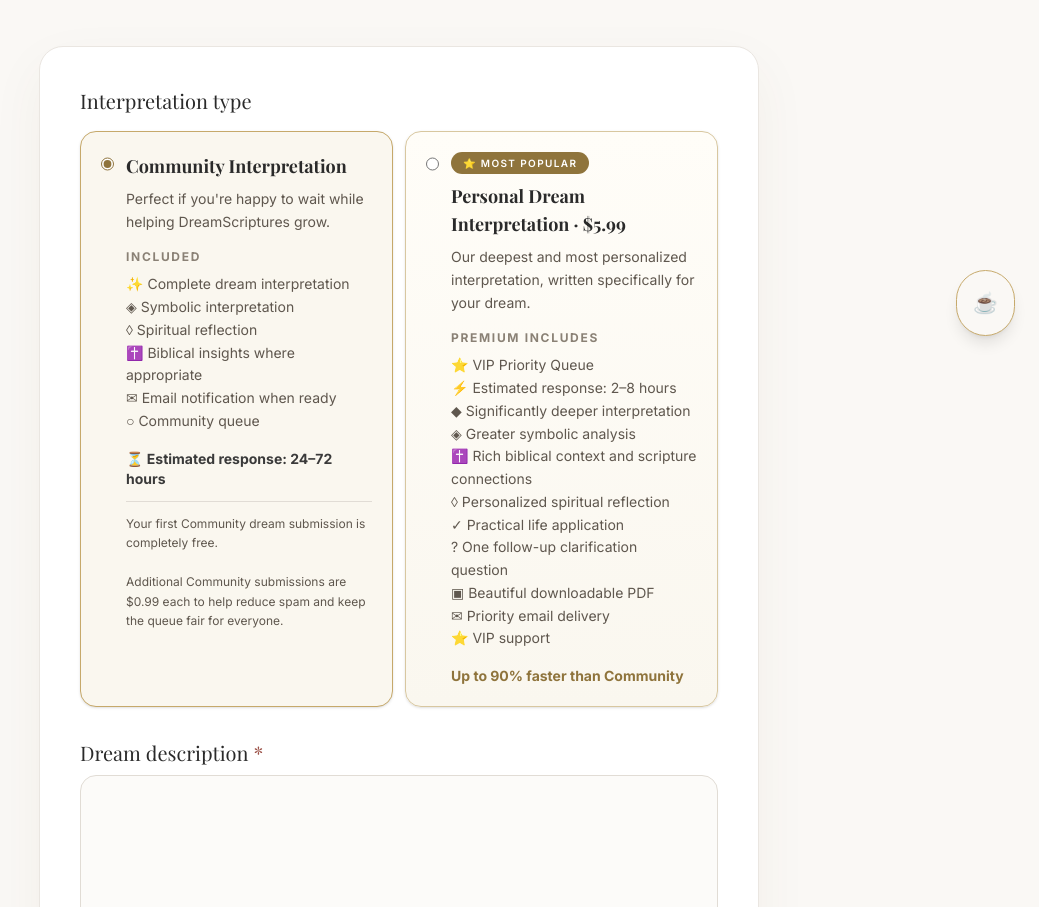
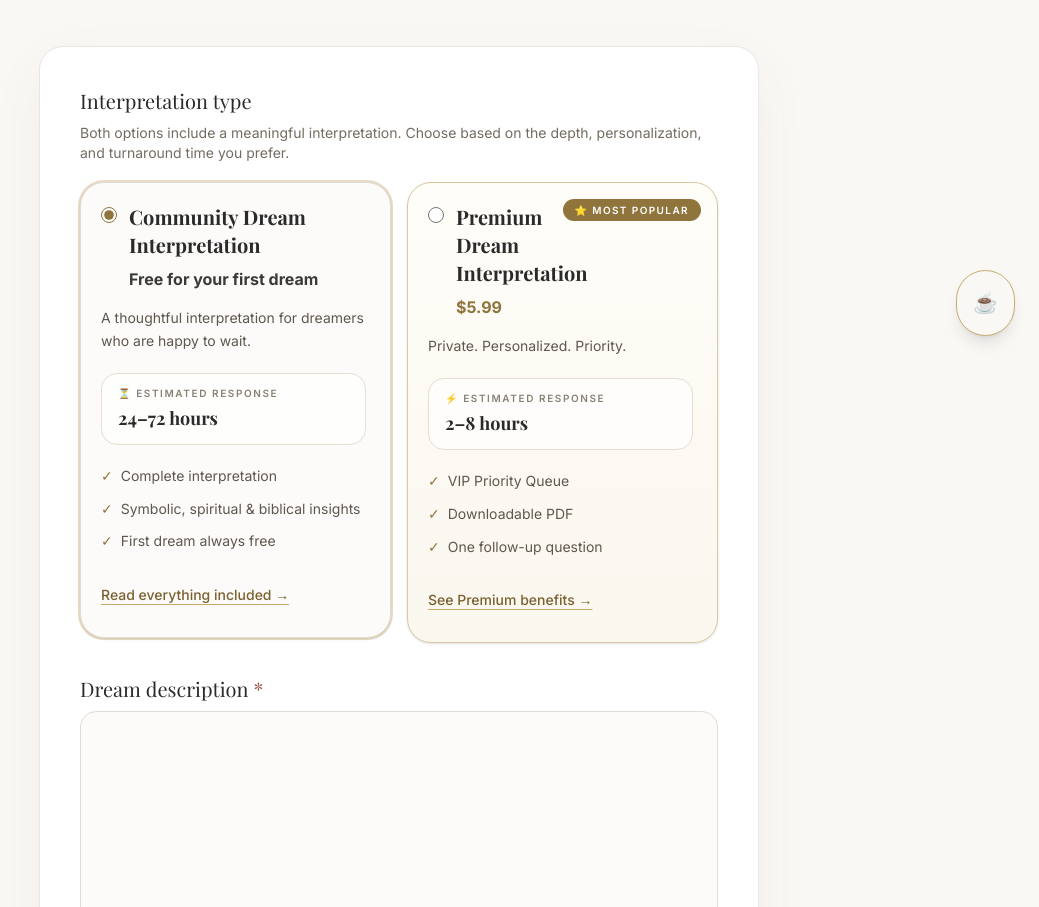
Before and after one commit to dreamscriptures-Moon/Dreamscriptures_, a Next.js app: page /submit-dream in a window 1280 px wide. Shown: the part 440-1347 px from the top of the page, without its empty margins (241-1280 px from the left). Built offline with nearby package versions, Linux system fonts and the light colour scheme; a web font is replaced by a local one.

Commit message:
Revamp submit page

```diff
--- a/app/submit-dream/DreamSubmissionForm.jsx
+++ b/app/submit-dream/DreamSubmissionForm.jsx
@@ -42,6 +42,49 @@
   );
 }
 
+function InterpretationCard({ value, title, price, description, responseTime, highlights, expandedBenefits, detailsId, readMoreLabel, premium = false, defaultChecked = false }) {
+  const [detailsOpen, setDetailsOpen] = useState(false);
+  const [hovered, setHovered] = useState(false);
+  const expanded = detailsOpen || hovered;
+
+  function handleMouseEnter() {
+    if (window.matchMedia("(hover: hover) and (pointer: fine)").matches) setHovered(true);
+  }
+
+  return (
+    <div
+      className={`relative rounded-3xl border p-5 text-sm text-[#5F574E] shadow-sm transition duration-300 hover:-translate-y-0.5 focus-within:outline-2 focus-within:outline-offset-2 focus-within:outline-[#8F743C] has-[:checked]:ring-2 has-[:checked]:ring-[#C6A96B]/40 ${premium ? "border-[#D8C7A0] bg-gradient-to-b from-[#FFFDF8] to-[#FAF7EF] hover:border-[#B79B5E] hover:shadow-lg" : "border-[#E1DCD5] bg-[#FCFBF9] hover:border-[#C6A96B] hover:shadow-md"}`}
+      onMouseEnter={handleMouseEnter}
+      onMouseLeave={() => setHovered(false)}
+    >
+      {premium && <span className="absolute right-4 top-4 inline-flex rounded-full bg-[#8F743C] px-3 py-1 text-[10px] font-semibold uppercase tracking-[0.14em] text-white">⭐ Most Popular</span>}
+      <label className="block cursor-pointer pr-1">
+        <span className="flex items-start gap-3">
+          <input type="radio" name="submissionType" value={value} defaultChecked={defaultChecked} className="mt-1 h-4 w-4 shrink-0 accent-[#8F743C]" />
+          <span className={premium ? "block pr-24" : "block"}>
+            <strong className="block font-serif text-xl text-[#2A2A2A]">{title}</strong>
+            <strong className={`mt-2 block text-base ${premium ? "text-[#8F743C]" : "text-[#3A3A3A]"}`}>{price}</strong>
+          </span>
+        </span>
+        <span className="mt-4 block leading-relaxed">{description}</span>
+        <span className="mt-5 block rounded-2xl border border-[#E5DED1] bg-white/65 px-4 py-3">
+          <span className="block text-[10px] font-semibold uppercase tracking-[0.16em] text-[#8A8175]">{premium ? "⚡" : "⏳"} Estimated response</span>
+          <strong className="mt-1 block font-serif text-lg text-[#2A2A2A]">{responseTime}</strong>
+        </span>
+        <span className="mt-5 block space-y-2.5">
+          {highlights.map((highlight) => <span key={highlight} className="flex gap-2 leading-relaxed"><span aria-hidden="true" className="text-[#8F743C]">✓</span><span>{highlight}</span></span>)}
+        </span>
+      </label>
+      <button type="button" aria-expanded={expanded} aria-controls={detailsId} onClick={() => setDetailsOpen((open) => !open)} className="mt-5 inline-flex min-h-11 items-center text-left font-medium text-[#7A612F] underline decoration-[#C6A96B] underline-offset-4 focus-visible:rounded-md focus-visible:outline-2 focus-visible:outline-offset-4 focus-visible:outline-[#8F743C]">
+        {detailsOpen ? "Show less" : readMoreLabel}
+      </button>
+      <div id={detailsId} aria-hidden={!expanded} className={`grid transition-[grid-template-rows,opacity] duration-500 ease-out motion-reduce:transition-none ${expanded ? "grid-rows-[1fr] opacity-100" : "grid-rows-[0fr] opacity-0"}`}>
+        <div className="overflow-hidden"><div className="mt-5 border-t border-[#DED5C5] pt-5">{expandedBenefits}</div></div>
+      </div>
+    </div>
+  );
+}
+
 export default function DreamSubmissionForm() {
   const [state, formAction, pending] = useActionState(submitDreamAction, initialState);
   const [showCustomSymbols, setShowCustomSymbols] = useState(false);
@@ -82,15 +125,32 @@
       <div className="space-y-8">
         <fieldset>
           <legend className="font-serif text-xl text-[#2A2A2A]">Interpretation type</legend>
-          <div className="mt-4 grid gap-3 sm:grid-cols-2">
-            <label className="group flex cursor-pointer items-start gap-3 rounded-2xl border border-[#E1DCD5] bg-[#FCFBF9] px-5 py-5 text-sm text-[#5F574E] shadow-sm transition duration-200 hover:-translate-y-0.5 hover:border-[#C6A96B] hover:shadow-md has-[:checked]:border-[#C6A96B] has-[:checked]:bg-[#FAF7EF] focus-within:outline-2 focus-within:outline-offset-2 focus-within:outline-[#8F743C]">
-              <input type="radio" name="submissionType" value="Community" defaultChecked className="mt-1 h-4 w-4 accent-[#8F743C]" />
-              <span><strong className="block font-serif text-lg text-[#2A2A2A]">Community Interpretation</strong><span className="mt-2 block leading-relaxed">Perfect if you&apos;re happy to wait while helping DreamScriptures grow.</span><strong className="mt-4 block text-xs uppercase tracking-[0.14em] text-[#8A8175]">Included</strong><span className="mt-2 block leading-relaxed">✨ Complete dream interpretation<br />◈ Symbolic interpretation<br />◊ Spiritual reflection<br />✝️ Biblical insights where appropriate<br />✉ Email notification when ready<br />○ Community queue</span><strong className="mt-4 block text-[#3A3A3A]">⏳ Estimated response: 24–72 hours</strong><span className="mt-3 block border-t border-[#E1DCD5] pt-3 text-xs leading-relaxed">Your first Community dream submission is completely free.<br /><br />Additional Community submissions are $0.99 each to help reduce spam and keep the queue fair for everyone.</span></span>
-            </label>
-            <label className="group flex cursor-pointer items-start gap-3 rounded-2xl border border-[#D8C7A0] bg-gradient-to-b from-[#FFFDF8] to-[#FAF7EF] px-5 py-5 text-sm text-[#5F574E] shadow-sm transition duration-200 hover:-translate-y-0.5 hover:border-[#B79B5E] hover:shadow-lg has-[:checked]:ring-2 has-[:checked]:ring-[#C6A96B]/40 focus-within:outline-2 focus-within:outline-offset-2 focus-within:outline-[#8F743C]">
-              <input type="radio" name="submissionType" value="Personal" className="mt-1 h-4 w-4 accent-[#8F743C]" />
-              <span><span className="mb-2 inline-flex rounded-full bg-[#8F743C] px-3 py-1 text-[10px] font-semibold uppercase tracking-[0.14em] text-white">⭐ Most Popular</span><strong className="block font-serif text-lg text-[#2A2A2A]">Personal Dream Interpretation · $5.99</strong><span className="mt-2 block leading-relaxed">Our deepest and most personalized interpretation, written specifically for your dream.</span><strong className="mt-4 block text-xs uppercase tracking-[0.14em] text-[#8A8175]">Premium includes</strong><span className="mt-2 block leading-relaxed">⭐ VIP Priority Queue<br />⚡ Estimated response: 2–8 hours<br />◆ Significantly deeper interpretation<br />◈ Greater symbolic analysis<br />✝️ Rich biblical context and scripture connections<br />◊ Personalized spiritual reflection<br />✓ Practical life application<br />? One follow-up clarification question<br />▣ Beautiful downloadable PDF<br />✉ Priority email delivery<br />⭐ VIP support</span><strong className="mt-4 block text-[#8F743C]">Up to 90% faster than Community</strong></span>
-            </label>
+          <p className="mt-2 text-sm leading-relaxed text-[#756C61]">Both options include a meaningful interpretation. Choose based on the depth, personalization, and turnaround time you prefer.</p>
+          <div className="mt-5 grid items-start gap-4 sm:grid-cols-2">
+            <InterpretationCard
+              value="Community"
+              title="Community Dream Interpretation"
+              price="Free for your first dream"
+              description="A thoughtful interpretation for dreamers who are happy to wait."
+              responseTime="24–72 hours"
+              highlights={["Complete interpretation", "Symbolic, spiritual & biblical insights", "First dream always free"]}
+              detailsId="community-benefits"
+              readMoreLabel="Read everything included →"
+              defaultChecked
+              expandedBenefits={<div className="space-y-3 leading-relaxed"><p>✨ Complete dream interpretation</p><p>◆ Symbolic interpretation</p><p>♡ Emotional context and reflection</p><p>✝️ Biblical insights where appropriate</p><p>✉ Email notification when your interpretation is ready</p><p>○ Standard Community queue</p><p className="pt-2 font-medium text-[#3A3A3A]">Your first Community dream is always free.</p><p>Additional Community dream submissions are just $0.99 each to help reduce spam and keep the queue fair for everyone.</p><p className="rounded-2xl bg-white/70 p-4 text-[#3A3A3A]">Community interpretations are complete and meaningful—they&apos;re simply shorter and less personalized than Premium.</p></div>}
+            />
+            <InterpretationCard
+              value="Personal"
+              title="Premium Dream Interpretation"
+              price="$5.99"
+              description="Private. Personalized. Priority."
+              responseTime="2–8 hours"
+              highlights={["VIP Priority Queue", "Downloadable PDF", "One follow-up question"]}
+              detailsId="premium-benefits"
+              readMoreLabel="See Premium benefits →"
+              premium
+              expandedBenefits={<div className="space-y-3 leading-relaxed"><p>⭐ VIP Priority Queue</p><p>◆ Much deeper interpretation written specifically for your dream</p><p>✝️ Rich biblical references &amp; scripture connections</p><p>◇ Expanded symbolic and spiritual analysis</p><p>♡ Personalized emotional insights</p><p>✓ Practical life application and guidance</p><p>❓ One follow-up clarification question included</p><p>▣ Beautiful downloadable PDF</p><p>✉ Priority email delivery</p><p>⭐ VIP support</p><p className="pt-2 font-medium text-[#8F743C]">Up to 90% faster than Community</p></div>}
+            />
           </div>
         </fieldset>
 
```
